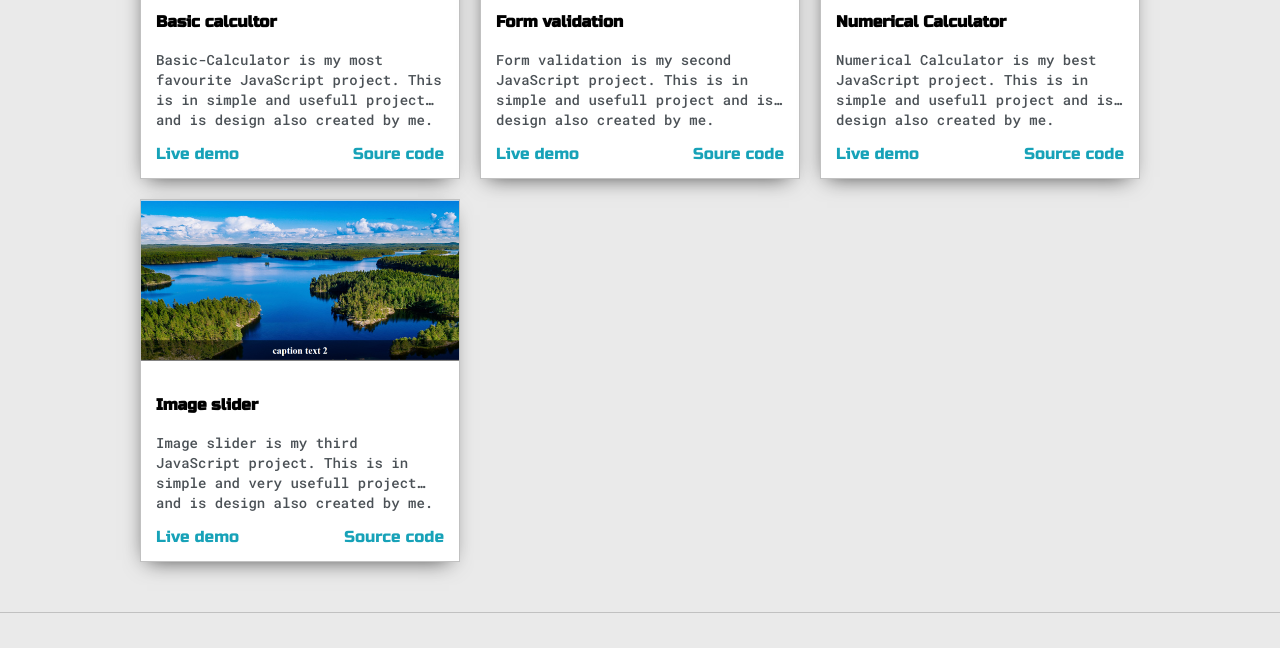
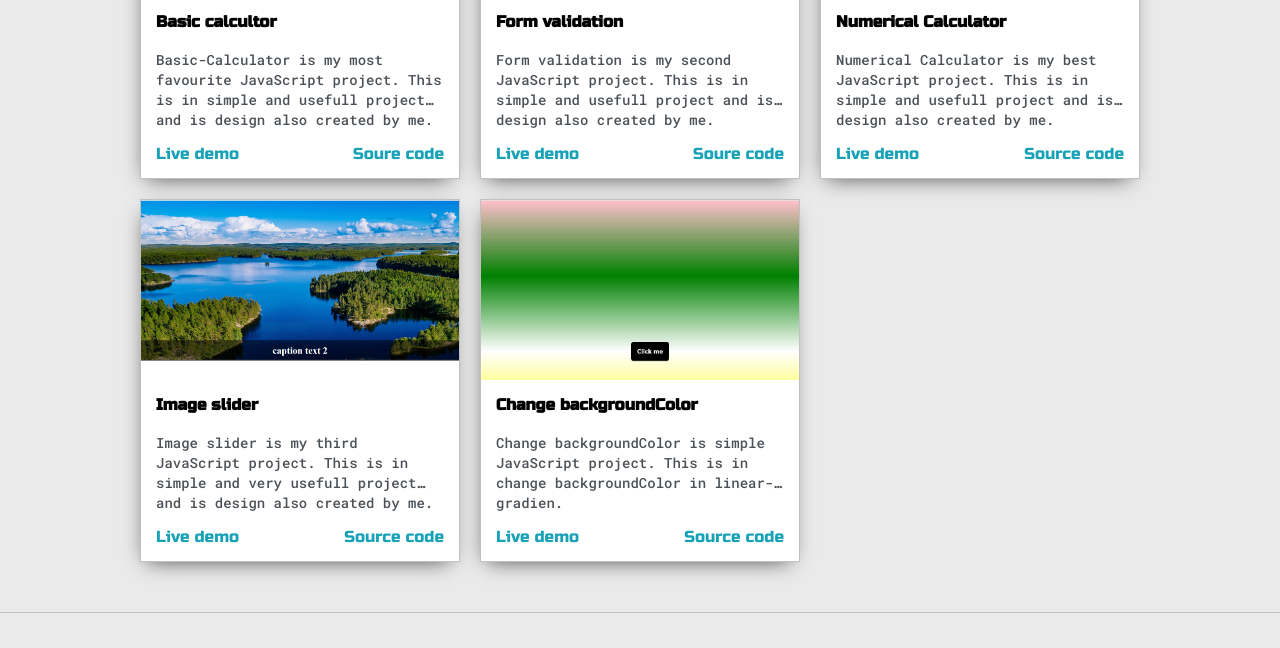
Before and after one commit to mukeshjat/mukeshjat, a plain HTML site: page index.html in a window 1280 px wide. Shown: the part 2032-2680 px from the top of the page. Drawn offline with Linux system fonts and the light colour scheme.

Commit message:
Add javascript project

```diff
--- a/index.html
+++ b/index.html
@@ -190,6 +190,19 @@
                         </div>
                     </div>
                 </div>
+                <div class="post">
+                    <img src="./assests/images/ChangeBG.jpg" class="thumbnail" alt="">
+                    <div class="post-preview">
+                        <h6 class="post-title">Change backgroundColor</h6>
+                        <p class="post-intro">
+                            Change backgroundColor is simple JavaScript project. This is in change backgroundColor in linear-gradien.
+                        </p>
+                        <div class="soure-code">
+                            <a href="https://mukeshjat.github.io/ChangeBG/" target="_blank">Live demo</a>
+                            <a href="https://github.com/mukeshjat/ChangeBG" target="_blank">Source code</a>
+                        </div>
+                    </div>
+                </div>
             </div>
         </div>
     </section>
```
Also changed, not shown: assests/images/ChangeBG.jpg (added).
